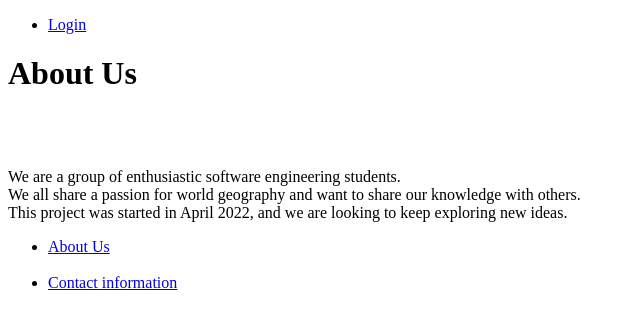
After one commit to Henngest/KnowTheWorld, a Django app: page /about in a window 1280 px wide. The commit adds this page. Shown: the top 329 px of the page, without its empty margins (0-640 px from the left). Run offline with Django 4.2, Linux system fonts and the light colour scheme; data that the repository does not hold is empty.

Commit message:
Create About and Contact views

```diff
--- /dev/null
+++ b/KnowTheWorld/app/templates/app/about.html
@@ -0,0 +1,12 @@
+{% extends "./base.html" %}
+
+{% block content %}
+
+<div>
+    <h1>About Us</h1><br><br><br>
+    <span>We are a group of enthusiastic software engineering students.</span><br>
+    <span>We all share a passion for world geography and want to share our knowledge with others.</span><br>
+    <span>This project was started in April 2022, and we are looking to keep exploring new ideas.</span><br>
+</div>
+
+{% endblock %}
--- a/KnowTheWorld/app/templates/app/base.html
+++ b/KnowTheWorld/app/templates/app/base.html
@@ -8,5 +8,9 @@
     {% include "app/header.html" %}
     {% block content %}
     {% endblock %}
+    <ul>
+        <li><a href="{% url 'about' %}">About Us</a></li><br>
+        <li><a href="{% url 'contact' %}">Contact information</a></li><br>
+    </ul>
 </body>
 </html>
--- a/KnowTheWorld/app/urls.py
+++ b/KnowTheWorld/app/urls.py
@@ -9,5 +9,7 @@ urlpatterns = [
     path("login", views.login_request, name="login"),
     path("logout", views.logout_request, name="logout"),
     path("profile", views.profile, name="profile"),
-    path('<str:category_id>/<str:subcategory_id>/quiz/<int:quiz_level>', views.show_quiz, name='show_quiz')
+    path('<str:category_id>/<str:subcategory_id>/quiz/<int:quiz_level>', views.show_quiz, name='show_quiz'),
+    path("about", views.about, name="about"),
+    path("contact", views.contact, name="contact")
 ]
--- a/KnowTheWorld/app/views.py
+++ b/KnowTheWorld/app/views.py
@@ -97,3 +97,15 @@ def show_quiz(request, category_id, subcategory_id, quiz_level):
                "subcategory": subcategory,
                "quiz_level": level}
     return render(request, template_name="app/quiz.html", context=context)
+
+
+def about(request):
+    categories = Category.objects.all()
+    context = {'categories': categories}
+    return render(request, template_name="app/about.html", context=context)
+
+
+def contact(request):
+    categories = Category.objects.all()
+    context = {'categories': categories}
+    return render(request, template_name="app/contact.html", context=context)
```
Also changed, not shown: KnowTheWorld/app/templates/app/contact.html (added, +12 -0 lines).
